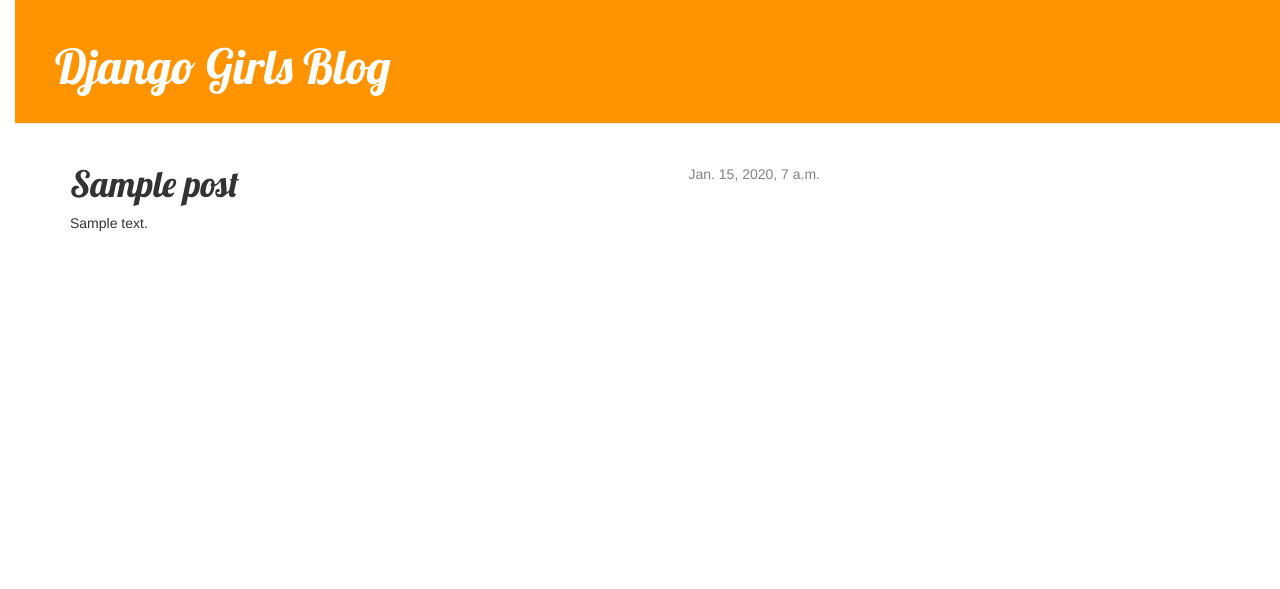
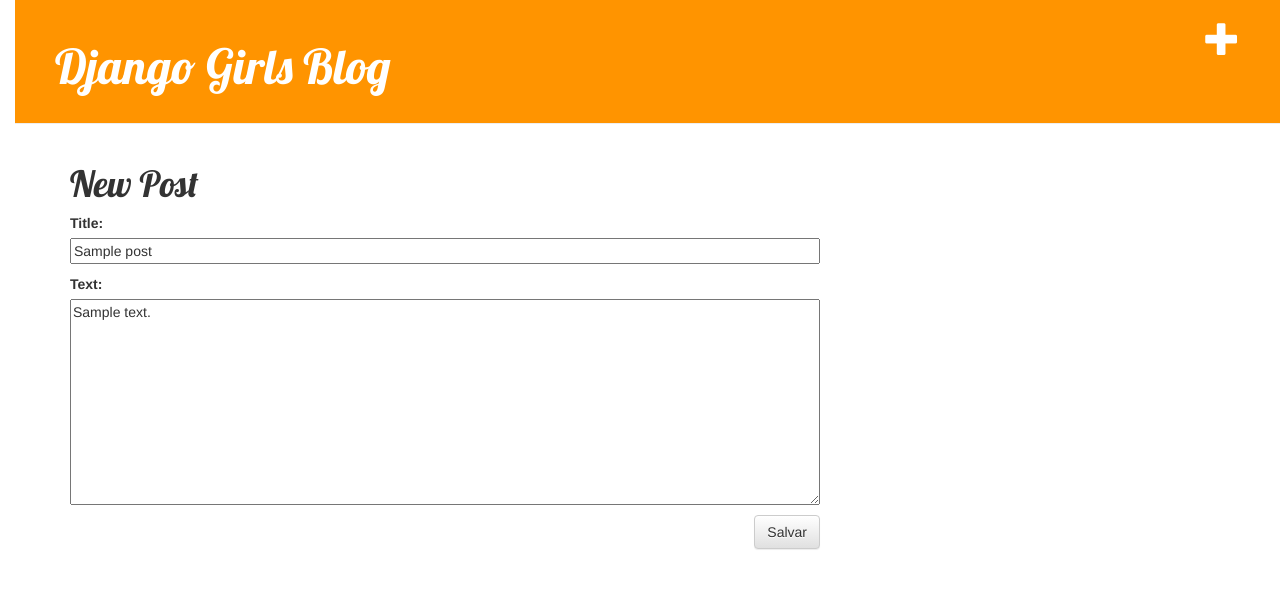
Before and after one commit to anacnogueira/djangogirls-sjc, a Django app: page /post/1/edit/ in a window 1280 px wide. Shown: the top 589 px of the page. Run offline with Django 3.2, Linux system fonts and the light colour scheme; tables that the repository leaves empty hold one stand-in row (values such as "Sample post"); some libraries are stand-ins or nearby versions.

Commit message:
Added views to create/edit blog post inside the site

```diff
--- /dev/null
+++ b/blog/forms.py
@@ -0,0 +1,8 @@
+from django import forms
+from .models import Post
+
+class PostForm(forms.ModelForm):
+
+	class Meta:
+		model = Post
+		fields = ('title', 'text',)
--- a/blog/templates/blog/base.html
+++ b/blog/templates/blog/base.html
@@ -9,6 +9,7 @@
     </head>
     <body>
         <div class="page-header">
+            <a href="{% url 'blog.views.post_new' %}" class="top-menu"><span class="glyphicon glyphicon-plus"></span></a>
             <h1><a href="/">Django Girls Blog</a></h1>
         </div>
 
--- a/blog/templates/blog/post_detail.html
+++ b/blog/templates/blog/post_detail.html
@@ -5,6 +5,7 @@
         {% if post.published_date %}
             <div class="date">
                 {{ post.published_date }}
+                <a class="btn btn-default" href="{% url 'post_edit' pk=post.pk %}"><span class="glyphicon glyphicon-pencil"></span></a>
             </div>
         {% endif %}
         <h1>{{ post.title }}</h1>
--- /dev/null
+++ b/blog/templates/blog/post_edit.html
@@ -0,0 +1,10 @@
+{% extends 'blog/base.html' %}
+
+{% block content %}
+	<h1>New Post</h1>
+	<form method="POST" class="post-form">
+		{% csrf_token %}
+		{{form.as_p}}
+		<button type="submit" class="save btn btn-default">Salvar</button>
+	</form>
+{% endblock %}
--- a/blog/urls.py
+++ b/blog/urls.py
@@ -3,5 +3,7 @@
 
 urlpatterns = [
 	url(r'^$', views.post_list),
-	url(r'^post/(?P<pk>[0-9]+)/', views.post_detail),
+	url(r'^post/(?P<pk>[0-9]+)/edit/$', views.post_edit, name='post_edit'),
+	url(r'^post/(?P<pk>[0-9]+)/', views.post_detail, name='post_detail'),
+	url(r'^post/new/$', views.post_new, name='post_new'),
 ]
--- a/blog/views.py
+++ b/blog/views.py
@@ -1,6 +1,7 @@
-from django.shortcuts import render, get_object_or_404
+from django.shortcuts import render, get_object_or_404, redirect
 from django.utils import timezone
 from .models import Post
+from .forms import PostForm
 
 def post_list(request):
 	posts = Post.objects.filter(published_date__lte=timezone.now()).order_by('published_date')
@@ -9,3 +10,32 @@
 def post_detail(request, pk):
 	post = get_object_or_404(Post, pk=pk)
 	return render(request, 'blog/post_detail.html', {'post':post})
+
+def post_new(request):
+	if request.method == "POST":
+		form = PostForm(request.POST)
+
+		if form.is_valid():
+			post = form.save(commit=False)
+			post.author = request.user
+			post.published_date = timezone.now()
+			post.save()
+			return redirect('post_detail', pk=post.pk)
+	else:
+		form = PostForm()
+
+	return render(request, 'blog/post_edit.html', {'form':form})
+
+def post_edit(request, pk):
+	post = get_object_or_404(Post, pk=pk)
+	if request.method == "POST":
+		form = PostForm(request.POST, instance=post)
+		if form.is_valid():
+			post = form.save(commit=False)
+			post.author = request.user
+			post.published_date = timezone.now()
+			post.save()
+			return redirect('post_detail', pk=post.pk)
+	else:
+		form = PostForm(instance=post)
+	return render(request, 'blog/post_edit.html', {'form': form})
```
